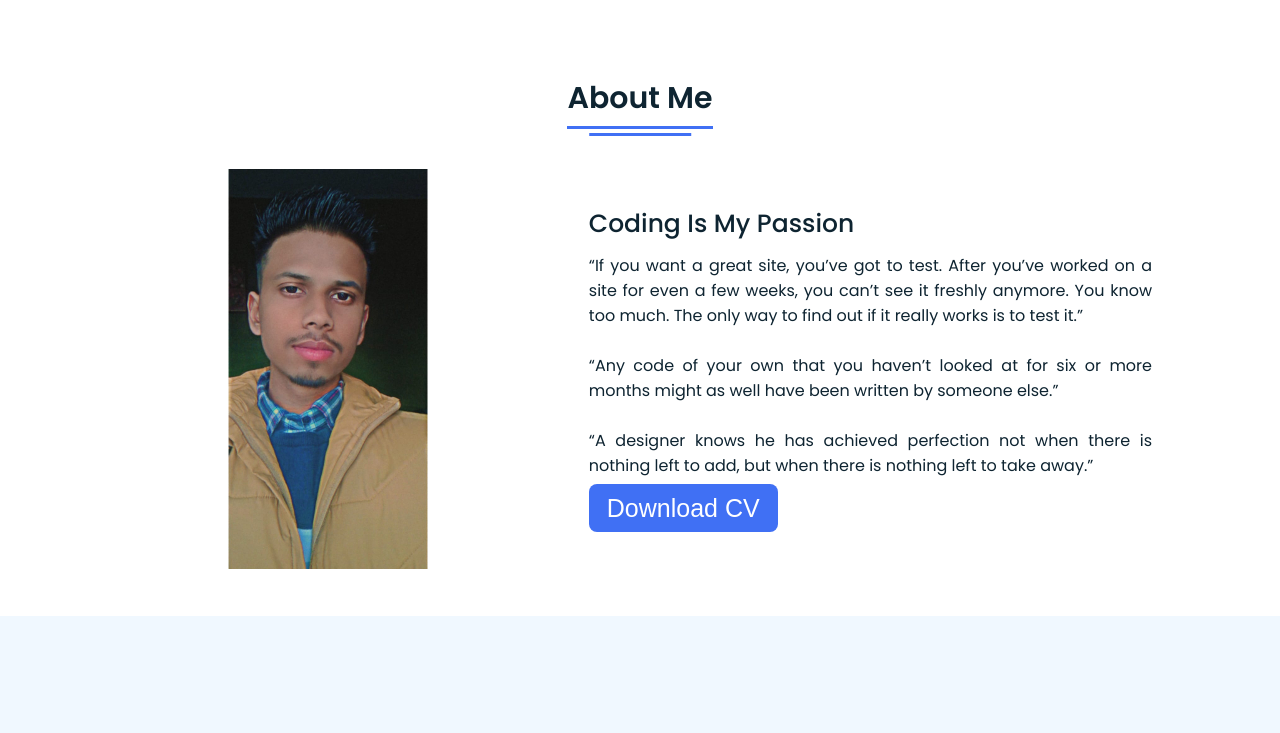
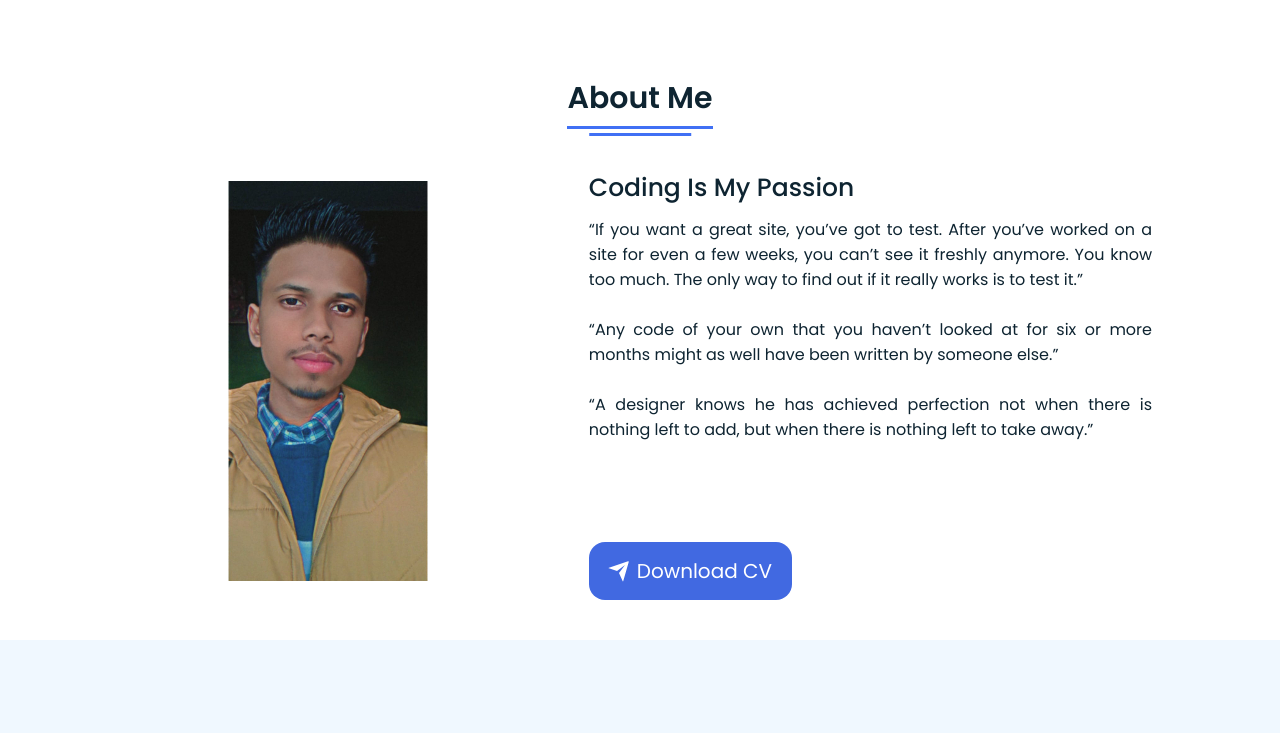
Before and after one commit to tusharpal9808/Tushar-Pal-Portfolio-, a plain HTML site: page index.html in a window 1280 px wide. Shown: the part 804-1537 px from the top of the page. Drawn offline with Linux system fonts and the light colour scheme.

Commit message:
changes in index

```diff
--- a/css/tushar.css
+++ b/css/tushar.css
@@ -216,6 +216,62 @@ section>button>a{
     color: white;
 }
 
+button {
+  font-family: inherit;
+  font-size: 20px;
+  background: royalblue;
+  color: white;
+  padding: 0.7em 1em;
+  padding-left: 0.9em;
+  display: flex;
+  align-items: center;
+  border: none;
+  border-radius: 16px;
+  overflow: hidden;
+  transition: all 0.2s;
+
+}
+
+button span {
+  display: block;
+  margin-left: 0.3em;
+  transition: all 0.3s ease-in-out;
+}
+
+button svg {
+  display: block;
+  transform-origin: center center;
+  transition: transform 0.3s ease-in-out;
+}
+
+button:hover .svg-wrapper {
+  animation: fly-1 0.6s ease-in-out infinite alternate;
+}
+
+button:hover svg {
+  transform: translateX(1.2em) rotate(45deg) scale(1.1);
+}
+
+button:hover span {
+  transform: translateX(5em);
+}
+
+button:active {
+  transform: scale(0.95);
+}
+
+@keyframes fly-1 {
+  from {
+    transform: translateY(0.1em);
+  }
+
+  to {
+    transform: translateY(-0.1em);
+  }
+}
+
+
+
 a:link{
     color: white;
 
--- a/index.html
+++ b/index.html
@@ -78,9 +78,22 @@
       <p>“If you want a great site, you’ve got to test. After you’ve worked on a site for even a few weeks, you can’t see it freshly anymore. You know too much. The only way to find out if it really works is to test it.”<br><br>
       “Any code of your own that you haven’t looked at for six or more months might as well have been written by someone else.”<br><br>
       “A designer knows he has achieved perfection not when there is nothing left to add, but when there is nothing left to take away.”</p>
-      <div class="button">
+      <!-- <div class="button">
         <button><a href="https://drive.google.com/file/d/18gEuy2WbPSmCTCLUZKW1dedYCNJEWUZE/view?usp=share_link" target="_blank">Download CV</a></button>
+    </div> -->
+    <BR><BR></BR></BR>
+    <button>
+  <div class="svg-wrapper-1">
+    <div class="svg-wrapper">
+      <svg height="24" width="24" viewBox="0 0 24 24" xmlns="http://www.w3.org/2000/svg">
+        <path d="M0 0h24v24H0z" fill="none"></path>
+        <path d="M1.946 9.315c-.522-.174-.527-.455.01-.634l19.087-6.362c.529-.176.832.12.684.638l-5.454 19.086c-.15.529-.455.547-.679.045L12 14l6-8-8 6-8.054-2.685z" fill="currentColor"></path>
+      </svg>
     </div>
+  </div>
+  <a href="https://drive.google.com/file/d/18gEuy2WbPSmCTCLUZKW1dedYCNJEWUZE/view?usp=share_link" target="_blank"><span>Download CV</span></a>
+</button>
+
     </div>
   </div>
   </div>
```
Also changed, not shown: images/back.jpg (deleted), images/pic.jpeg (deleted).
